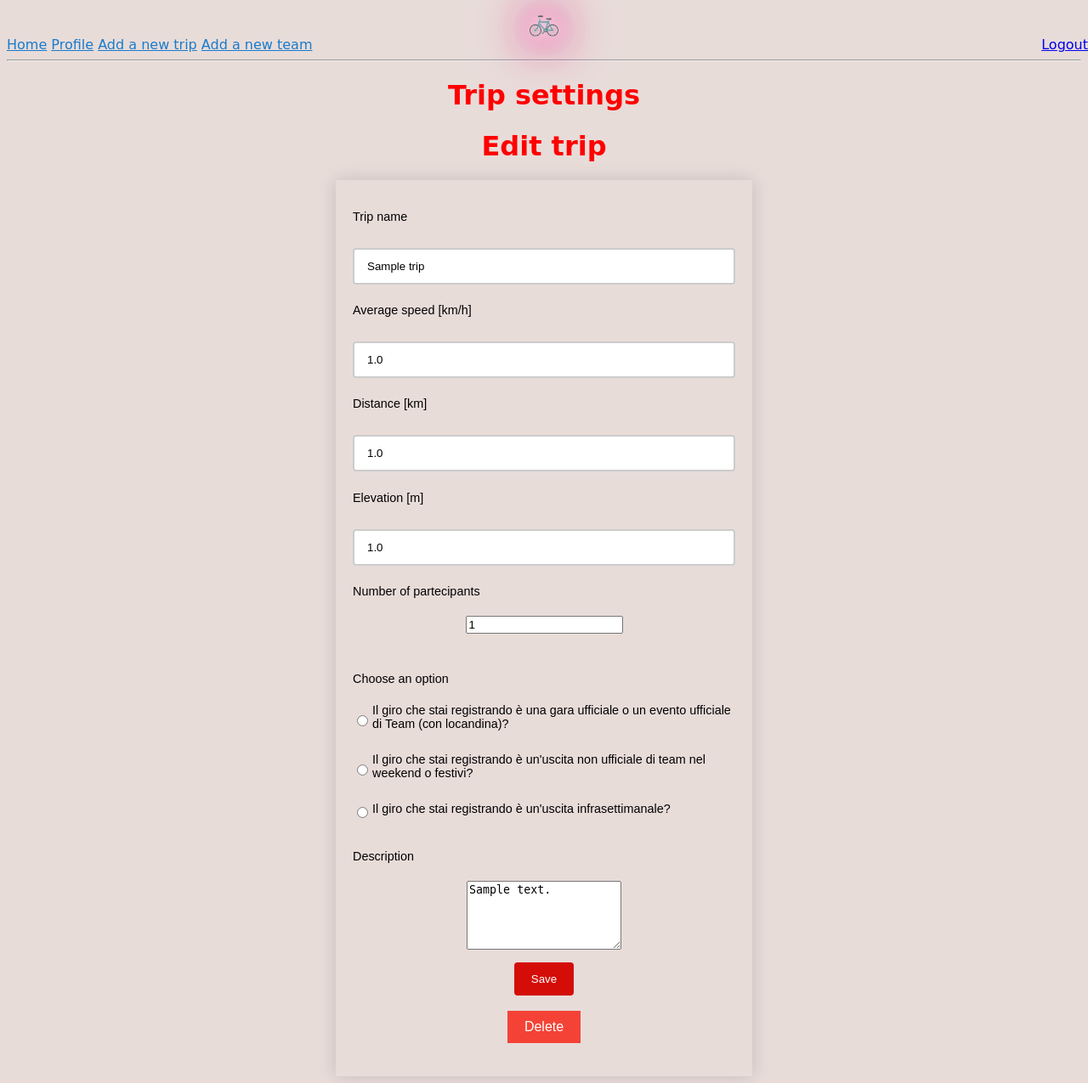
After one commit to bhuvansingla/flask-login, a Flask app: page /edit_trip/1/1 in a window 1280 px wide. The commit adds this page. Shown: the whole page at 85% size. Run offline with Flask 3, Linux system fonts and the light colour scheme; a user stored in the database is signed in; tables that the repository leaves empty hold one stand-in row (values such as "Sample post").

Commit message:
Control team members trips from leader (#35)
* create edit trip page

* now team member can view partecipants details and can edit their trips

```diff
--- a/forms.py
+++ b/forms.py
@@ -31,6 +31,7 @@ class NewTripForm(FlaskForm):
     n_of_partecipants = IntegerField('Number of partecipants', validators=[DataRequired(),NumberRange(min=1)])
     description = TextAreaField('Description')
     submit = SubmitField('Add trip')
+    submit_save = SubmitField('Save')
 
 class NewTeamForm(FlaskForm):
     name = StringField('Team name',validators=[DataRequired()])
--- a/routes.py
+++ b/routes.py
@@ -45,22 +45,23 @@ def register():
         return redirect(url_for('login'))
     return render_template('register.html', title='Register', form=form)
 
-@app.route('/new_trip',methods=['GET', 'POST'])
+@app.route('/new_trip/<int:user_id>',methods=['GET', 'POST'])
 @login_required
-def new_trip():
-
+def new_trip(user_id):
     form = NewTripForm()
     if form.validate_on_submit():
         trip = Trip(tripname=form.tripname.data,speed=form.speed.data,
                     distance=form.distance.data,elevation=form.elevation.data,
-                    prestige = int(form.prestige.data),description=form.description.data,user_id=current_user.id,n_of_partecipants=form.n_of_partecipants.data)
+                    prestige = int(form.prestige.data),description=form.description.data,user_id=user_id,n_of_partecipants=form.n_of_partecipants.data)
 
         trip.score = Trip.calculate_score(trip.speed,trip.distance,trip.elevation,trip.prestige,trip.n_of_partecipants,[])
         db.session.add(trip)
         db.session.commit()
         flash('New trip registered!')
-        return redirect(url_for('user_home',username = current_user.username))
-
+        if user_id == current_user.id:
+            return redirect(url_for('user_home',username = current_user.username))
+        else:
+            return redirect(url_for('view_user_profile_by_TL',user_id=user_id))
     return render_template('new_trip.html',title="Add new trip", form = form )
 
 @app.route('/user_home/<username>',methods=['GET', 'POST'])
@@ -100,6 +101,22 @@ def user_profile():
         return redirect(url_for('user_profile'))
     return render_template('user_profile.html', form=form)
 
+@app.route("/edit_trip/<int:trip_id>/<int:user_id>", methods=['GET', 'POST'])
+@login_required
+def edit_trip(trip_id,user_id):
+    trip = Trip.query.get(trip_id)
+    form = NewTripForm(obj=trip)
+    if form.validate_on_submit():
+        form.populate_obj(trip)
+        trip.score = Trip.calculate_score(trip.speed,trip.distance,trip.elevation,int(trip.prestige),trip.n_of_partecipants,[])
+        db.session.commit()
+        flash('Your trip has been updated!', 'success')
+        if user_id == current_user.id:
+            return redirect(url_for('user_home',username=current_user.username))
+        else:
+            return redirect(url_for("view_user_profile_by_TL",user_id=user_id))
+    return render_template('edit_trip.html', form=form,trip_id=trip.id,user_id=user_id)
+
 @app.route('/')
 def index():
 
@@ -111,12 +128,22 @@ def logout():
     return redirect(url_for('login'))
 
 
-@app.route("/delete_trip/<int:trip_id>")
-def delete_trip(trip_id):
+@app.route("/view_user_profile_by_TL/<int:user_id>")
+def view_user_profile_by_TL(user_id):
+    user = User.query.get(user_id)
+    trips = Trip.query.filter_by(user_id=user_id).all()
+    return render_template("view_user_profile_by_TL.html",user=user,trips=trips)
+
+
+@app.route("/delete_trip/<int:trip_id>/<int:user_id>")
+def delete_trip(trip_id,user_id):
     trip = Trip.query.filter_by(id=trip_id).first()
     db.session.delete(trip)
     db.session.commit()
-    return redirect(url_for("user_home",username=current_user.username))
+    if user_id == current_user.id:
+        return redirect(url_for('user_home',username=current_user.username))
+    else:
+        return redirect(url_for("view_user_profile_by_TL",user_id=user_id))
 
 @app.route("/delete_team/<int:team_id>")
 def delete_team(team_id):
@@ -169,7 +196,7 @@ def new_team():
 def manage_team():
     try:
         team = User.query.filter_by(id=current_user.id).first().teams[0]
-        team_members = team.users
+        team_members = [member for member in team.users if member.id != current_user.id]
         return render_template('manage_team.html',title="Manage team",team = team,users=team_members)
     except:
         return redirect(url_for('user_home',username = current_user.username))
--- a/templates/base.html
+++ b/templates/base.html
@@ -23,7 +23,7 @@
         {% else %}
         <a class="blue pull-right" href="{{ url_for('user_home', username=current_user.username) }}">Home</a>
         <a class="blue pull-right" href="{{ url_for('user_profile') }}">Profile</a>
-        <a class="blue pull-left" href="{{ url_for('new_trip') }}">Add a new trip</a>
+        <a class="blue pull-left" href="{{ url_for('new_trip', user_id = current_user.id) }}">Add a new trip</a>
         <a class="right-link" href="{{ url_for('logout') }}">Logout</a>
         {% endif %}
         {%if current_user.role == 'admin' %}
--- /dev/null
+++ b/templates/edit_trip.html
@@ -0,0 +1,73 @@
+{% extends "base.html" %}
+
+{% block content %}
+
+<head>
+    <link rel="stylesheet" href="{{ url_for('static', filename='styles_base.css') }}">
+</head>
+
+<center>
+    <h1 style="color:red">Trip settings</h1>
+
+    <h1 style="color:red">Edit trip</h1>
+    <form action="" method="post" class="form-container">
+        {{ form.hidden_tag() }}
+        <p>
+            {{ form.tripname.label }}<br>
+            {{ form.tripname() }}<br>
+            {% for error in form.tripname.errors %}
+            <span style="color: red;">[{{ error }}]</span>
+            {% endfor %}
+        </p>
+        <p>
+            {{ form.speed.label }}<br>
+            {{ form.speed() }}<br>
+            {% for error in form.speed.errors %}
+            <span style="color: red;">[{{ error }}]</span>
+            {% endfor %}
+        </p>
+        <p>
+            {{ form.distance.label }}<br>
+            {{ form.distance() }}<br>
+            {% for error in form.distance.errors %}
+            <span style="color: red;">[{{ error }}]</span>
+            {% endfor %}
+        </p>
+        <p>
+            {{ form.elevation.label }}<br>
+            {{ form.elevation() }}<br>
+            {% for error in form.elevation.errors %}
+            <span style="color: red;">[{{ error }}]</span>
+            {% endfor %}
+        </p>
+
+        <p>
+            {{form.n_of_partecipants.label}} <br>
+            {{ form.n_of_partecipants() }}<br>
+            {% for error in form.n_of_partecipants.errors %}
+            <span style="color: red;">[{{ error }}]</span>
+            {% endfor %}
+        </p>
+        <br>
+
+        <p>
+            {{ form.prestige.label }}<br>
+            {% for subfield in form.prestige %}
+            <label>
+                {{ subfield }} <span>{{ subfield.label() }}</span>
+            </label><br>
+            {% endfor %}
+            {% for error in form.prestige.errors %}
+            <span style="color: red;">[{{ error }}]</span>
+            {% endfor %}
+        </p>
+
+        <p>{{ form.description.label }}<br>
+            {{form.description(size=20, rows=5)}}
+        </p>
+        <p>{{ form.submit_save()}}</p>
+        <p><a class="delete-button" href="/delete_trip/{{ trip_id }}/{{user_id}}">Delete</a></p>
+    </form>
+</center>
+
+{% endblock %}
--- a/templates/landing_page.html
+++ b/templates/landing_page.html
@@ -29,7 +29,7 @@
         <a class="blue pull-right" href="{{ url_for('user_home', username=current_user.username) }}">Home</a>
 
         <a class="blue pull-right" href="{{ url_for('user_profile') }}">Profile</a>
-        <a class="blue pull-left" href="{{ url_for('new_trip') }}">Add a new trip</a>
+        <a class="blue pull-left" href="{{ url_for('new_trip',user_id=current_user.id) }}">Add a new trip</a>
         <a class="right-link" href="{{ url_for('register') }}">Logout</a>
         {% endif %}
     </div>
--- a/templates/manage_team.html
+++ b/templates/manage_team.html
@@ -27,7 +27,7 @@
                 <tbody>
                     {% for user in users %}
                     <tr>
-                        <td>{{ user.username }}</td>
+                        <td><a href="/view_user_profile_by_TL/{{user.id}}">{{ user.username }}</a></td>
                         <td>
                             <form method="POST" action="{{ url_for('change_role') }}">
                                 <input type="hidden" name="user_id" value="{{ user.id }}">
--- a/templates/team_details.html
+++ b/templates/team_details.html
@@ -2,7 +2,7 @@
 
 {% block content %}
 <center>
-    <h1 style="color:red">Participants in team: {{team.name}}</h1>
+    <h1 style="color:red">Ranking in team: {{team.name}}</h1>
     <div class="post-container">
         <table class="styled-table">
             <thead>
```
Also changed, not shown: templates/user_home.html (+5 -3 lines), templates/view_user_profile_by_TL.html (added, +90 -0 lines).
